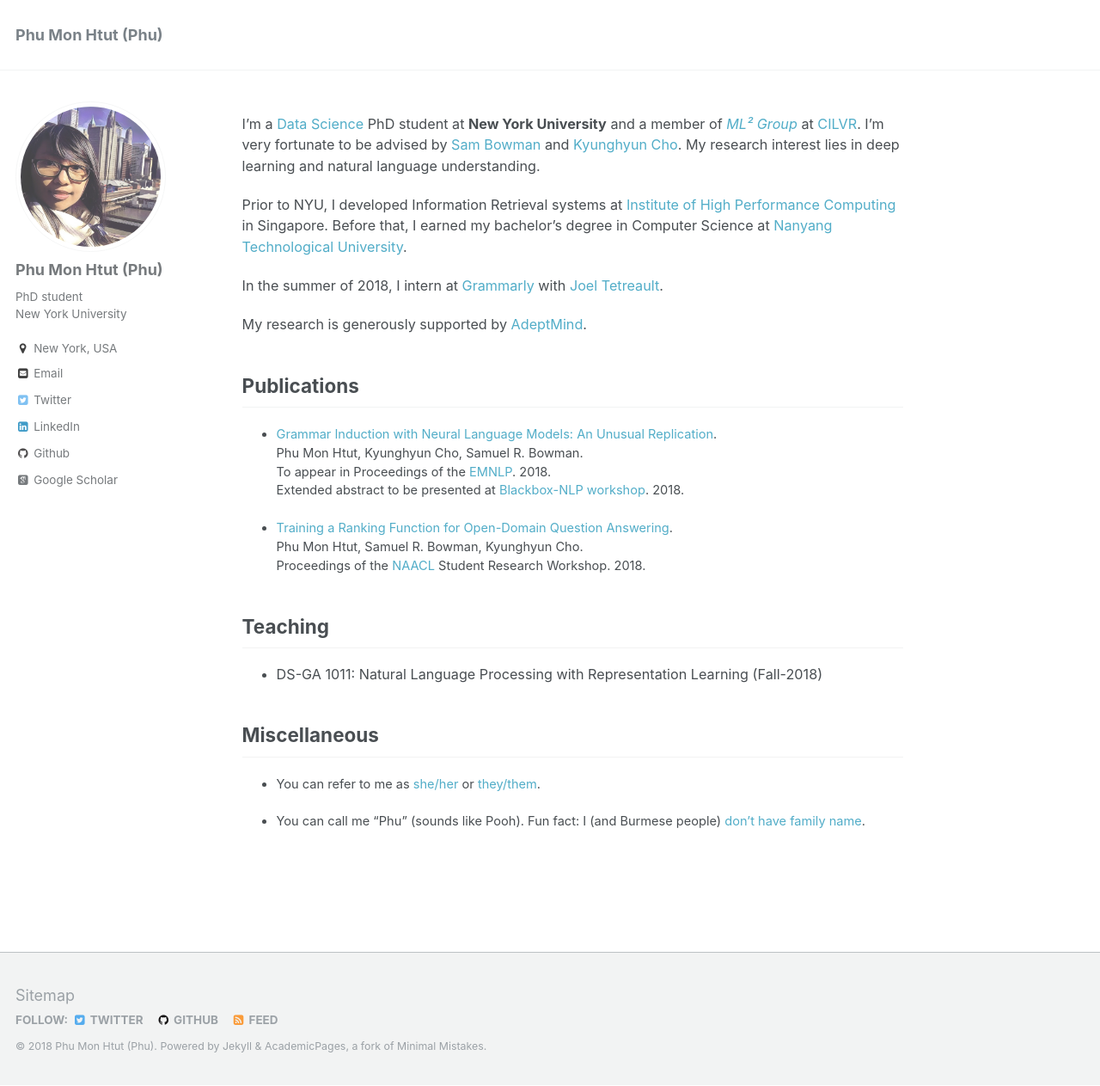
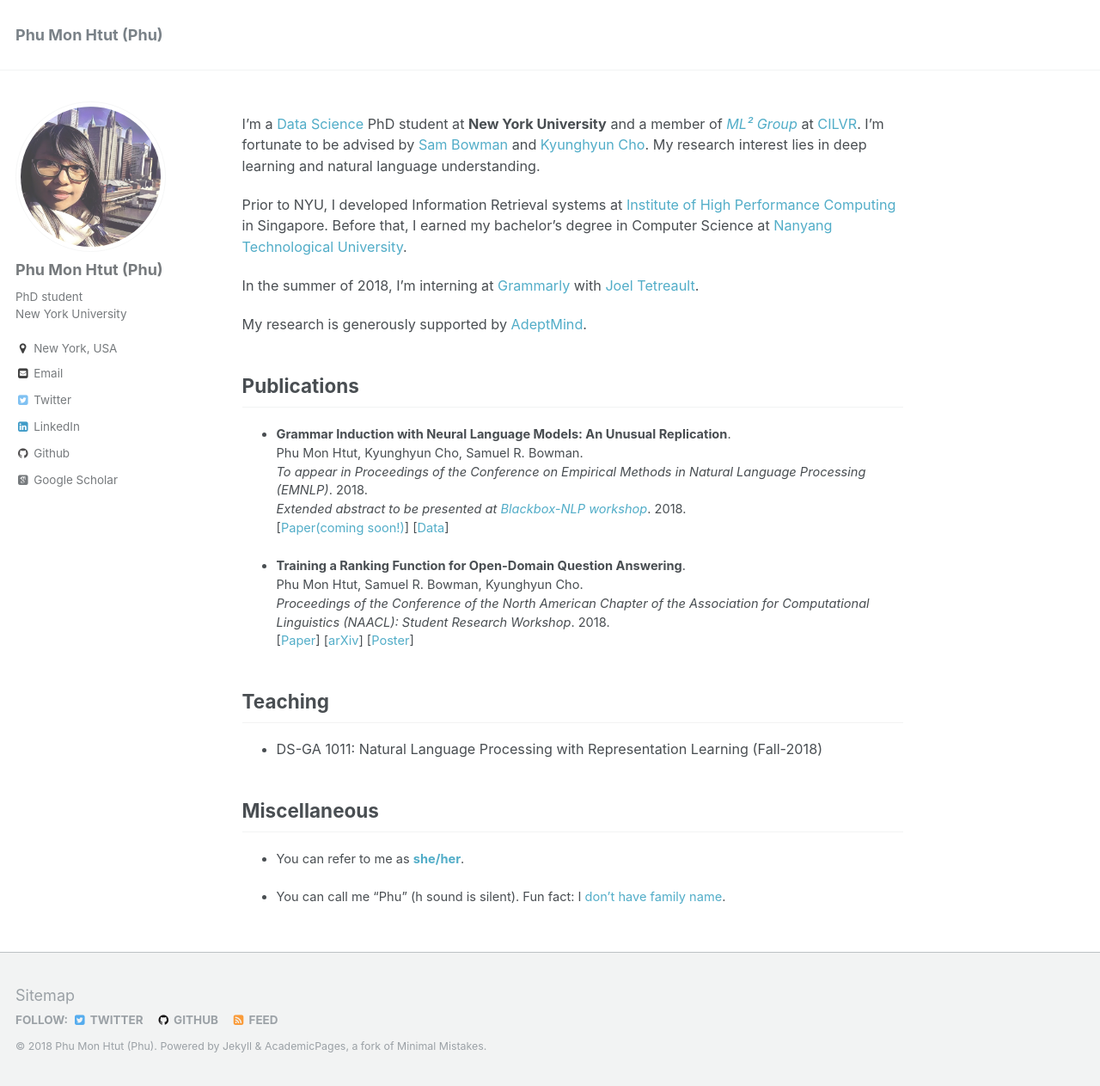
Before and after one commit to phu-pmh/phu-pmh.github.io, a Jekyll site: the page built from _pages/about.md, in a window 1280 px wide and 1263 px high. Shown: the whole window at 86% size. Built offline with Jekyll 4.4.1, drawn with Linux system fonts in a browser that asks for light colours; some web fonts are replaced.

Commit message:
update PRPN link

```diff
--- a/_pages/about.md
+++ b/_pages/about.md
@@ -8,11 +8,11 @@ redirect_from:
   - /about.html
 ---
 
-I’m a [Data Science](https://cds.nyu.edu/) PhD student at **New York University** and a member of *[ML² Group](https://wp.nyu.edu/ml2/)* at [CILVR](https://wp.nyu.edu/cilvr/). I’m very fortunate to be advised by [Sam Bowman](https://www.nyu.edu/projects/bowman/) and [Kyunghyun Cho](http://www.kyunghyuncho.me/). My research interest lies in deep learning and natural language understanding.
+I’m a [Data Science](https://cds.nyu.edu/) PhD student at **New York University** and a member of *[ML² Group](https://wp.nyu.edu/ml2/)* at [CILVR](https://wp.nyu.edu/cilvr/). I’m fortunate to be advised by [Sam Bowman](https://www.nyu.edu/projects/bowman/) and [Kyunghyun Cho](http://www.kyunghyuncho.me/). My research interest lies in deep learning and natural language understanding.
 
 Prior to NYU, I developed Information Retrieval systems at [Institute of High Performance Computing](https://www.a-star.edu.sg/ihpc) in Singapore. Before that, I earned my bachelor’s degree in Computer Science at [Nanyang Technological University](http://scse.ntu.edu.sg/Pages/Home.aspx).
 
-In the summer of 2018, I intern at [Grammarly](https://www.grammarly.com/) with [Joel Tetreault](https://www.cs.rochester.edu/~tetreaul/academic.html).
+In the summer of 2018, I'm interning at [Grammarly](https://www.grammarly.com/) with [Joel Tetreault](https://www.cs.rochester.edu/~tetreaul/academic.html).
 
 My research is generously supported by [AdeptMind](https://adeptmind.ai/).
 
@@ -20,14 +20,16 @@ My research is generously supported by [AdeptMind](https://adeptmind.ai/).
 
 Publications
 ------
-* [Grammar Induction with Neural Language Models: An Unusual Replication]().
+* **Grammar Induction with Neural Language Models: An Unusual Replication**.
   Phu Mon Htut, Kyunghyun Cho, Samuel R. Bowman.
-  To appear in Proceedings of the [EMNLP](http://emnlp2018.org/). 2018.
-  Extended abstract to be presented at [Blackbox-NLP workshop](https://blackboxnlp.github.io/). 2018.
+  *To appear in Proceedings of the Conference on Empirical Methods in Natural Language Processing (EMNLP)*. 2018.
+  *Extended abstract to be presented at [Blackbox-NLP workshop](https://blackboxnlp.github.io/)*. 2018.
+  [[Paper(coming soon!)]()] [[Data](https://github.com/phu-pmh/PRPN-Analysis)]
 
-* [Training a Ranking Function for Open-Domain Question Answering](https://arxiv.org/abs/1804.04264).
+* **Training a Ranking Function for Open-Domain Question Answering**.
   Phu Mon Htut, Samuel R. Bowman, Kyunghyun Cho.
-  Proceedings of the [NAACL](http://naacl2018.org/) Student Research Workshop. 2018.
+  *Proceedings of the Conference of the North American Chapter of the Association for Computational Linguistics (NAACL): Student Research Workshop*. 2018.
+  [[Paper](http://aclweb.org/anthology/N18-4017)]  [[arXiv](https://arxiv.org/abs/1804.04264)] [[Poster](/publications/2018NAACL/NAACL_poster_v3.pdf)]
 
 
 
@@ -38,6 +40,6 @@ Teaching
 
 Miscellaneous
 ------
-* You can refer to me as [she/her](http://pronoun.is/she) or [they/them](http://pronoun.is/they/.../themself).
+* You can refer to me as [**she/her**](http://pronoun.is/she).
 
-* You can call me "Phu" (sounds like Pooh). Fun fact: I (and Burmese people) [don't have family name](https://www.ted.com/watch/ted-institute/ted-state-street/ma-shwe-win-cynthia-not-good-with-names-local-name-customs-in-a-global-village).
+* You can call me "Phu" (h sound is silent). Fun fact: I [don't have family name](https://www.ted.com/watch/ted-institute/ted-state-street/ma-shwe-win-cynthia-not-good-with-names-local-name-customs-in-a-global-village).
```
Also changed, not shown: 3 other files.
